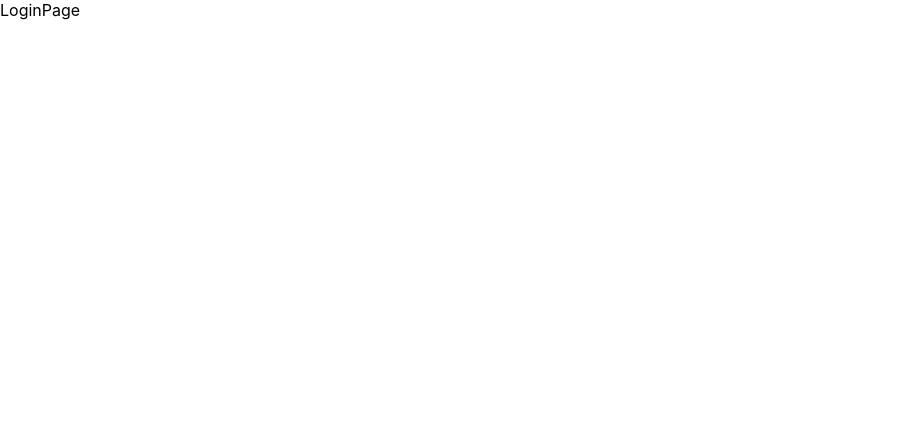
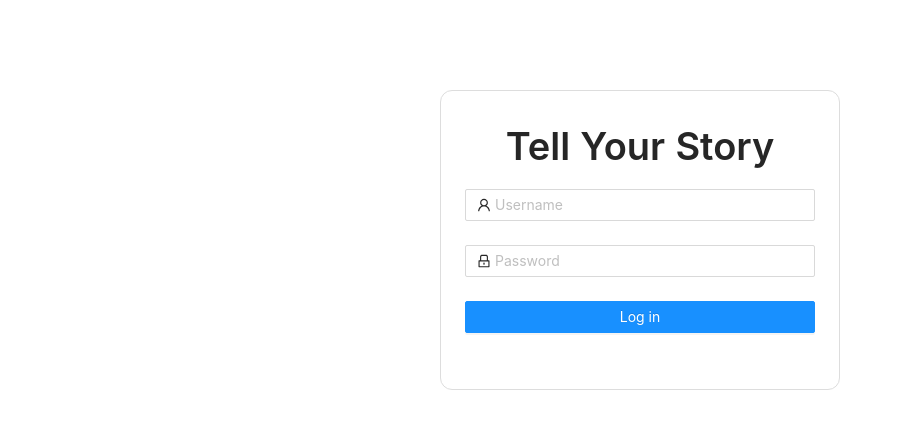
Before and after one commit to ItamarSoffer/facetory, a React (Create React App) app in the folder src/frontend/: page /login in a window 1280 px wide. Shown: the top 428 px of the page, without its empty margins (0-902 px from the left). Built offline with nearby package versions, Linux system fonts and the light colour scheme.

Commit message:
added bare login page

```diff
--- a/src/frontend/src/App.js
+++ b/src/frontend/src/App.js
@@ -2,6 +2,7 @@
 import './App.css';
 import React from 'react';
 import AppRouter from "./Router/AppRouter";
+import 'antd/dist/antd.css';
 
 function App() {
   return(
--- a/src/frontend/src/Pages/LoginPage.js
+++ b/src/frontend/src/Pages/LoginPage.js
@@ -1,10 +1,80 @@
 import React from 'react';
-
+import { Form, Input, Button, Card, Typography } from 'antd';
+import { UserOutlined, LockOutlined } from '@ant-design/icons';
+const { Title } = Typography;
 
 export default function LoginPage () {
-    return (
+    /*return (
         <div>
             LoginPage
         </div>
-    )
+    )*/
+    return <NormalLoginForm />
+
 }
+
+const NormalLoginForm = () => {
+  const onFinish = (values) => {
+    alert("hi")
+    console.log('Received values of form: ', values);
+  };
+
+  return (
+    <div
+        style={{
+            display: 'flex',
+            alignItems: 'center',
+            justifyContent: 'center',
+            position: 'absolute', left: '50%', top: '30%',
+            transform: 'translate(-50%, -50%)'
+
+        }}>
+        <Card
+            style={{
+                width: 400,
+                display: 'flex',
+                alignItems: 'center',
+                justifyContent: 'center',
+                borderRadius: '12px',
+                borderColor: '#ddd',
+                minHeight: 300
+
+            }}>
+            <Title level={1} style={{textAlign:"center"}}>Tell Your Story </Title>
+            <Form
+                name="normal_login"
+                className="login-form"
+                initialValues={{remember: true}}
+                onFinish={onFinish}
+
+            >
+                <Form.Item
+                    name="username"
+                    rules={[{required: true, message: 'Please input your Username!'}]}
+                >
+                    <Input prefix={<UserOutlined className="site-form-item-icon"/>} placeholder="Username"/>
+                </Form.Item>
+                <Form.Item
+                    name="password"
+                    rules={[{required: true, message: 'Please input your Password!'}]}
+                >
+                    <Input
+                        prefix={<LockOutlined className="site-form-item-icon"/>}
+                        type="password"
+                        placeholder="Password"
+                    />
+                </Form.Item>
+
+                <Form.Item>
+                    <Button type="primary" htmlType="submit" className="login-form-button" style={{width: '350px'}}>
+                        Log in
+                    </Button>
+
+                </Form.Item>
+            </Form>
+        </Card>
+    </div>
+);
+};
+
+//ReactDOM.render(<NormalLoginForm />, mountNode);
```
